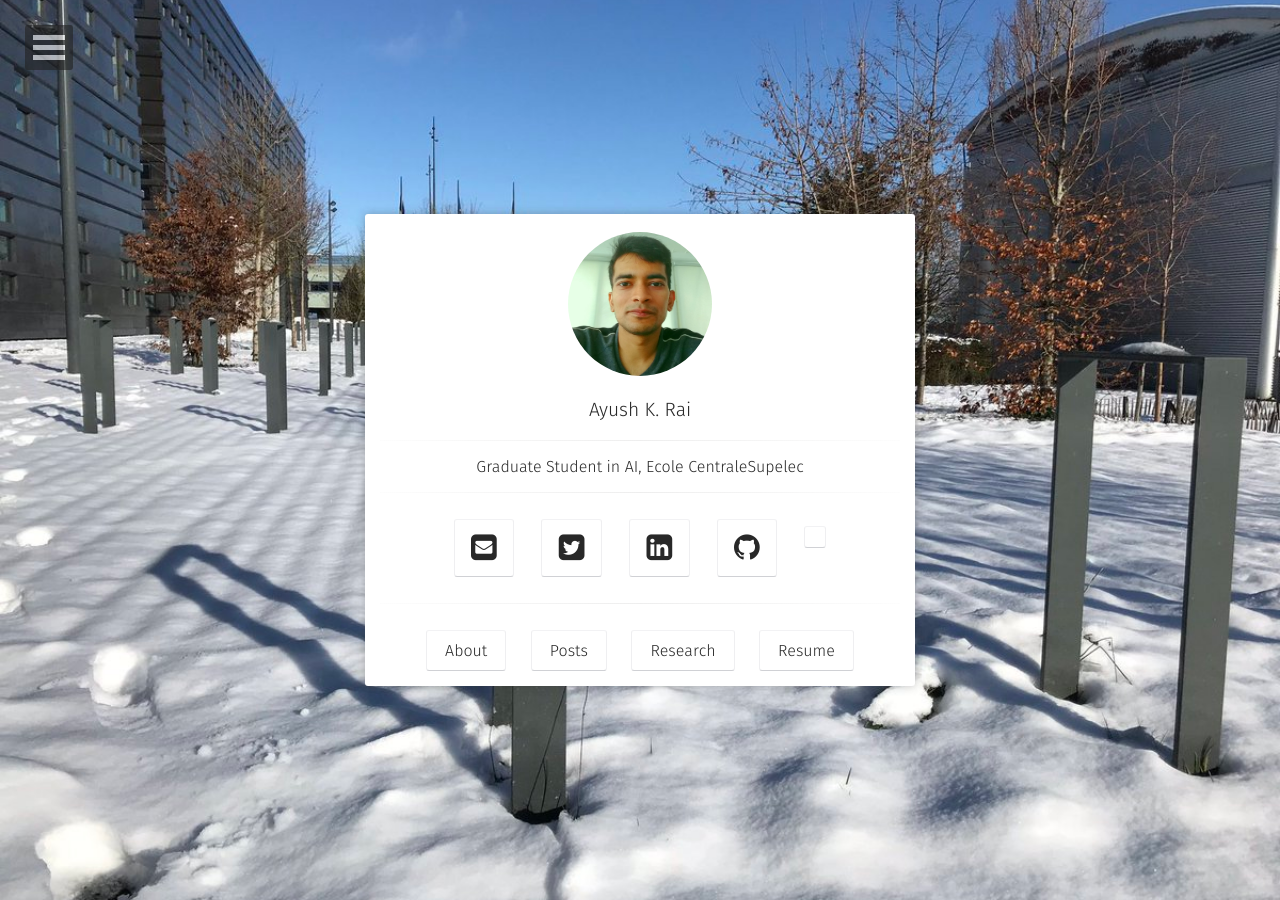
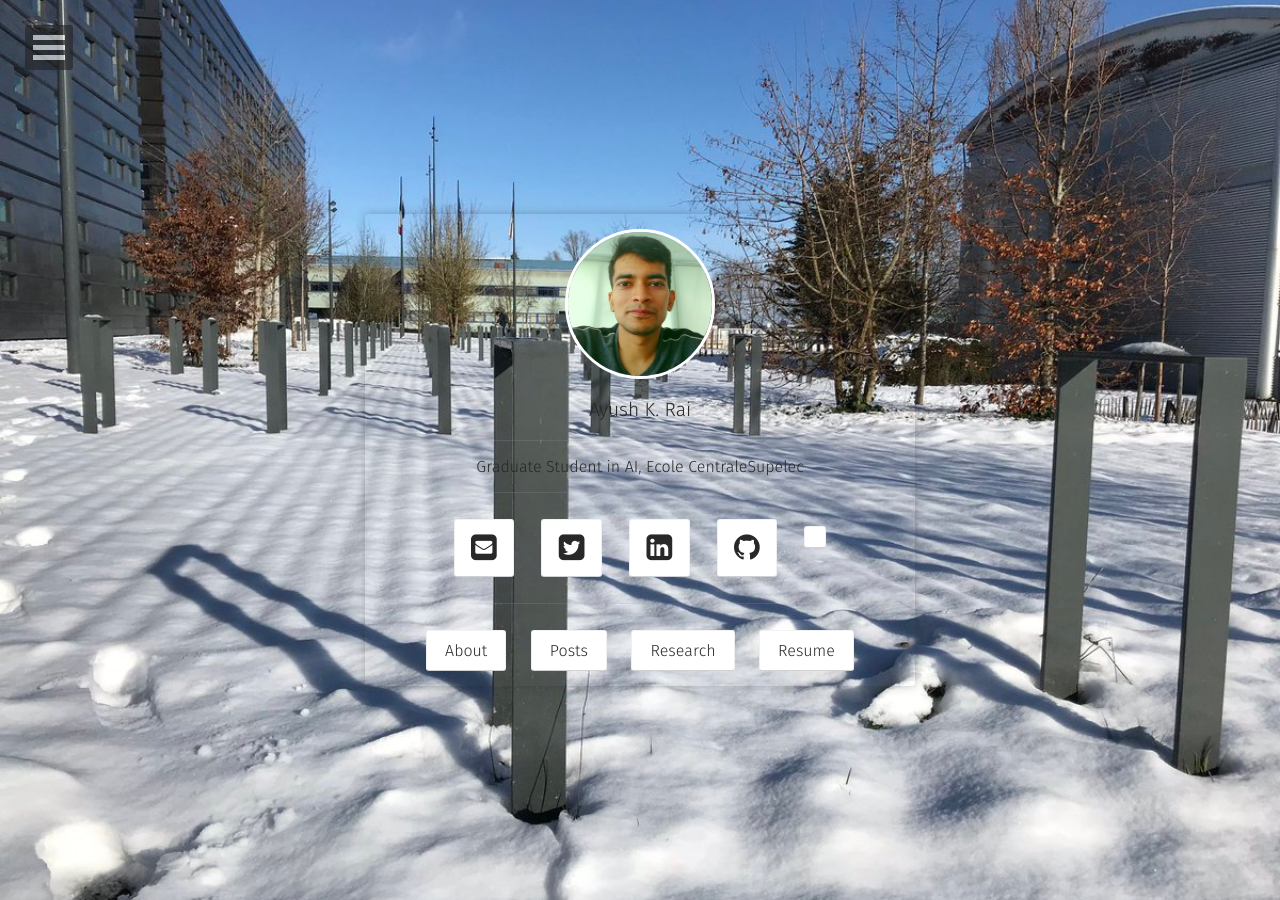
Before and after one commit to rayush7/rayush7.github.io, a Jekyll site: the page built from index.html, in a window 1280 px wide. Built offline with Jekyll 4.4.1, drawn with Linux system fonts in a browser that asks for light colours; some web fonts are replaced; a style sheet for code colours, icons or effects is not loaded.

Commit message:
modifying opacity in site.scss

```diff
--- a/_sass/site.scss
+++ b/_sass/site.scss
@@ -75,7 +75,6 @@ body {
 	padding-right: 15px;
 	padding-left: 15px;
 	@include center-block();
-	background-color: $white;
 	color: $color_shark;
 	z-index: 1;
 	border-radius: 3px;
```
